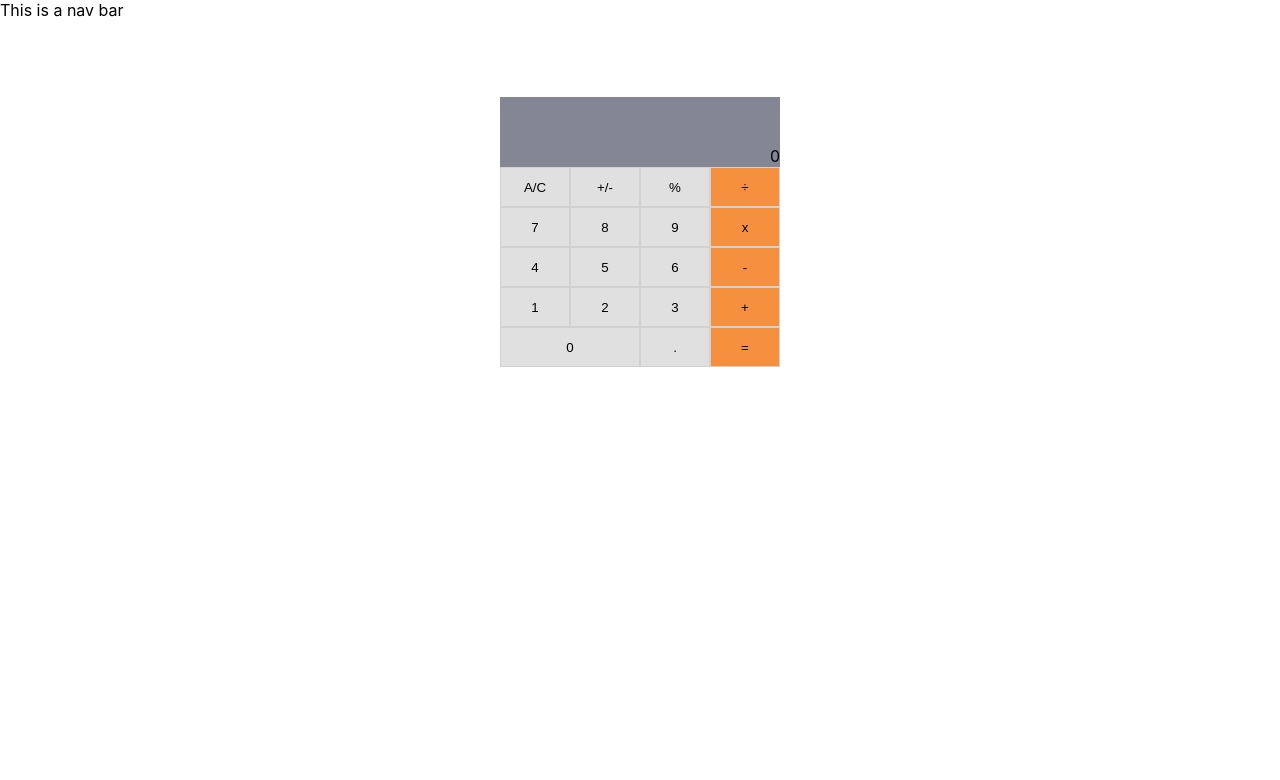
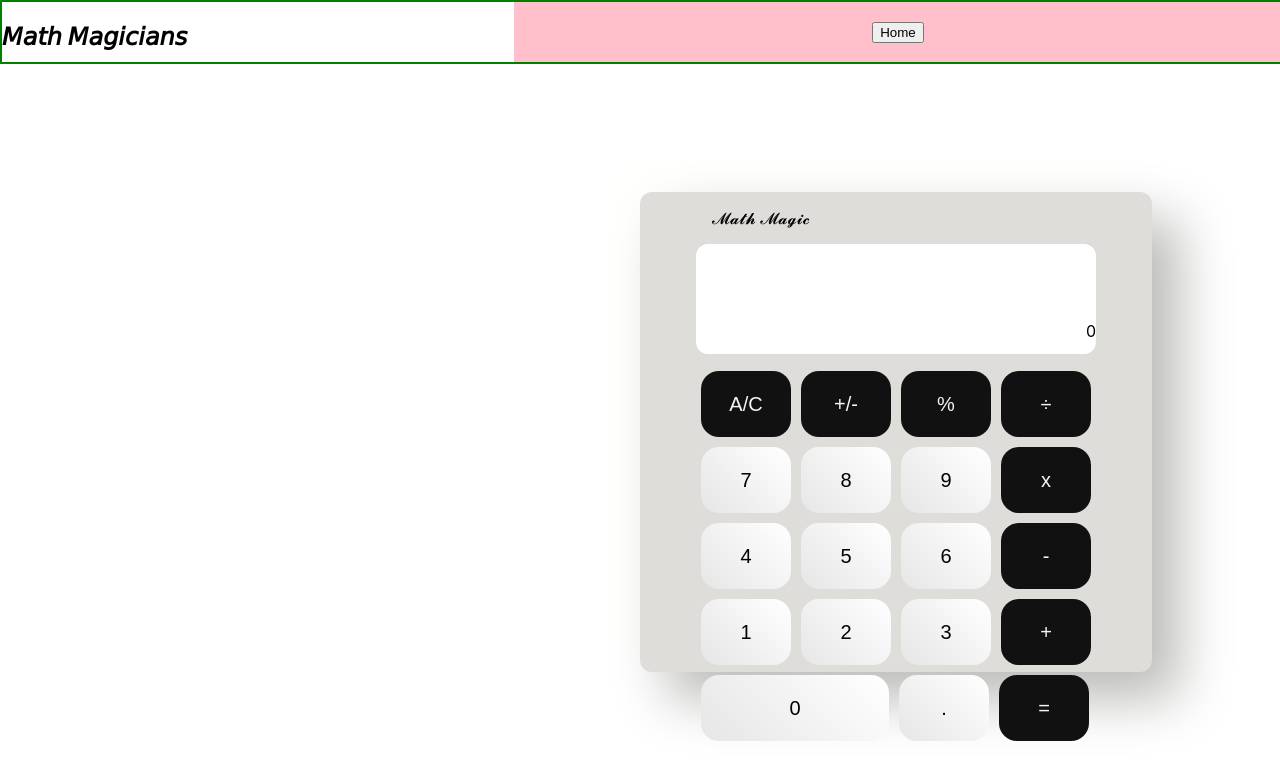
Before and after one commit to KanoCode/Math-Magicians, a React (Create React App) app: page / in a window 1280 px wide. Shown: the top 780 px of the page. Built offline with nearby package versions, Linux system fonts and the light colour scheme.

Commit message:
Add styles for calculator

```diff
--- a/package.json
+++ b/package.json
@@ -10,6 +10,7 @@
     "prop-types": "^15.8.1",
     "react": "^18.1.0",
     "react-dom": "^18.1.0",
+    "react-router-dom": "^6.3.0",
     "react-scripts": "5.0.1",
     "styled-components": "^5.3.5",
     "web-vitals": "^2.1.4"
--- /dev/null
+++ b/src/App.css
@@ -0,0 +1,40 @@
+.calc-wrap {
+  width: 40%;
+  margin: 10% 50%;
+  border-radius: 12px;
+  background: #deddda;
+  box-shadow: 27px 27px 54px #babab7, -27px -27px 54px #fffffd;
+}
+
+.container {
+    width: 400px;
+    margin: 6% auto;
+    height: 60vh;
+    list-style: none;
+    padding: 0;
+  }
+
+  .firstRow {
+    width: 100%;
+    background-color: #ffffff;
+    text-align: end;
+    height: 110px;
+    display: flex;
+    position: relative;
+       margin-bottom: 3%;
+     border-radius: 12px;
+
+  }
+
+  .result {
+    position: absolute;
+    height: 30%;
+    margin-bottom: 0;
+    right: 0;
+    bottom: 0;
+  }
+
+
+#logo{
+ padding: 4%;
+}
--- a/src/App.js
+++ b/src/App.js
@@ -1,6 +1,7 @@
 import React, { Component } from 'react';
 import Calculator from './Components/calculator';
 import NavBar from './Components/Navbar';
+import './App.css';
 
 class App extends Component {
   constructor(props) {
@@ -12,7 +13,9 @@ class App extends Component {
     return (
       <>
         <NavBar />
-        <Calculator />
+        <div className="calc-wrap">
+          <Calculator />
+        </div>
       </>
     );
   }
--- a/src/Components/Button.css
+++ b/src/Components/Button.css
@@ -1,18 +1,25 @@
-button {
-  width: 25%;
-  border: solid 1px #d1d1d1;
-  background-color: #e0e0e0;
-  height: 40px;
+.container button {
+  width: 90px;
+  margin: 5px;
+  border: none;
+  font-size: 20px;
+  height: 66px;
+  cursor: pointer;
+  border-radius: 18px;
+  background: linear-gradient(45deg, #e6e6e6, #ffffff);
+  /* box-shadow: 11px -11px 22px #d6d6d6, -11px 11px 22px #ffffff; */
+}
+button:hover{
+   box-shadow: 11px -11px 22px #d6d6d6, -11px 11px 22px #ffffff;
 }
 
-button:nth-child(4) {
-  background-color: #f5913e;
+button:nth-child(4),
+.lastRow button:nth-child(3),
+.secondRow button {
+  background: linear-gradient(45deg, #111, #111);
+  color: whitesmoke;
 }
 
 .lastRow button:nth-child(1) {
-  width: 50%;
+  width: 47%;
 }
-
-.lastRow button:nth-child(3) {
-  background-color: #f5913e;
-}
--- a/src/Components/Navbar.js
+++ b/src/Components/Navbar.js
@@ -1,5 +1,36 @@
 import React from 'react';
+import styled from 'styled-components';
+// import { Link } from 'react-router-dom';
 
-const NavBar = () => (<nav>This is a nav bar</nav>);
+const StyledNav = styled.nav`
+  height: 60px;
+  width: 100%;
+  position: relative;
+  display: flex;
+  justify-content:space-between;
+  border: solid 2px green;
+  div{
+      background:pink;
+      width:60%;
+      display:flex;
+      justify-content:space-evenly;
+      align-items:center;
+  }
+  button {
+
+    cursor:pointer;
+  }
+`;
+const NavBar = () => (
+  <StyledNav>
+    <h1>𝘔𝘢𝘵𝘩 𝘔𝘢𝘨𝘪𝘤𝘪𝘢𝘯𝘴</h1>
+    <div>
+      {' '}
+      <button type="button">Home</button>
+      {/* <Link to="/pagesinvoices">Calculator</Link>
+      <Link to="/pagesinvoices">Quote</Link> */}
+    </div>
+  </StyledNav>
+);
 
 export default NavBar;
--- a/src/Components/calculator.css
+++ /dev/null
@@ -1,24 +0,0 @@
-.container {
-  width: 280px;
-  margin: 6% auto;
-  height: 44vh;
-  list-style: none;
-  padding: 0;
-}
-
-.firstRow {
-  width: 100%;
-  background-color: #858694;
-  text-align: end;
-  height: 20%;
-  display: flex;
-  position: relative;
-}
-
-.result {
-  position: absolute;
-  height: 30%;
-  margin-bottom: 0;
-  right: 0;
-  bottom: 0;
-}
--- a/src/Components/calculator.js
+++ b/src/Components/calculator.js
@@ -1,4 +1,3 @@
-import './calculator.css';
 import React, { useState } from 'react';
 import Button from './Button';
 import calculate from './logic/calculate';
@@ -12,8 +11,8 @@ const Calculator = () => {
   const { total, operation, next } = Data;
 
   return (
-
     <ul className="container">
+      <li id="logo">𝓜𝓪𝓽𝓱 𝓜𝓪𝓰𝓲𝓬</li>
       <li className="firstRow">
         {' '}
         <p>
@@ -23,7 +22,7 @@ const Calculator = () => {
         </p>
         <p className="result">{total === null ? 0 : total}</p>
       </li>
-      <li className="secondRow">
+      <li className="secondRow ">
         <Button text="A/C" updateCalc={updateCalc} />
         <Button text="+/-" updateCalc={updateCalc} />
         <Button text="%" updateCalc={updateCalc} />
--- a/src/index.js
+++ b/src/index.js
@@ -1,5 +1,6 @@
 import React from 'react';
 import ReactDOM from 'react-dom/client';
+// import Invoices from './Components/pages/Home';
 import './index.css';
 import App from './App';
 import reportWebVitals from './reportWebVitals';
```
Also changed, not shown: src/Components/pages/Home.js (added, +7 -0 lines), 1 other file (tests, documents, lock files or other folders).
